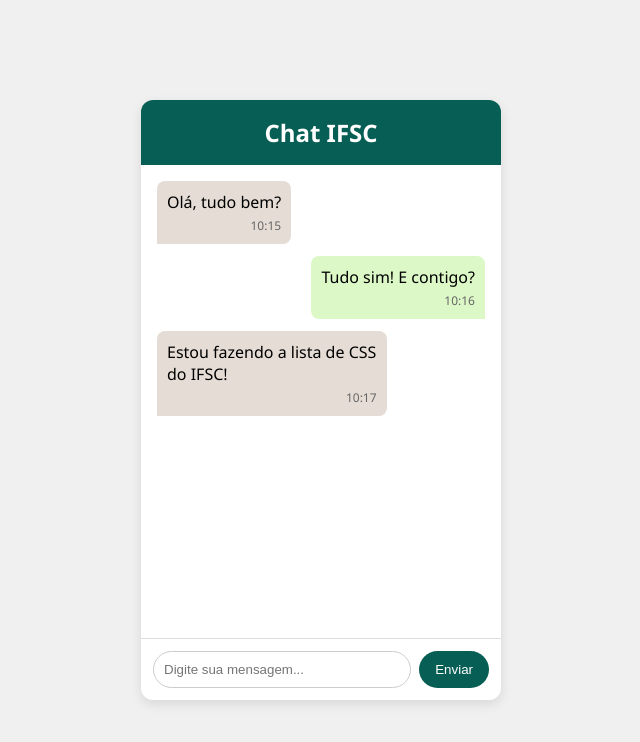
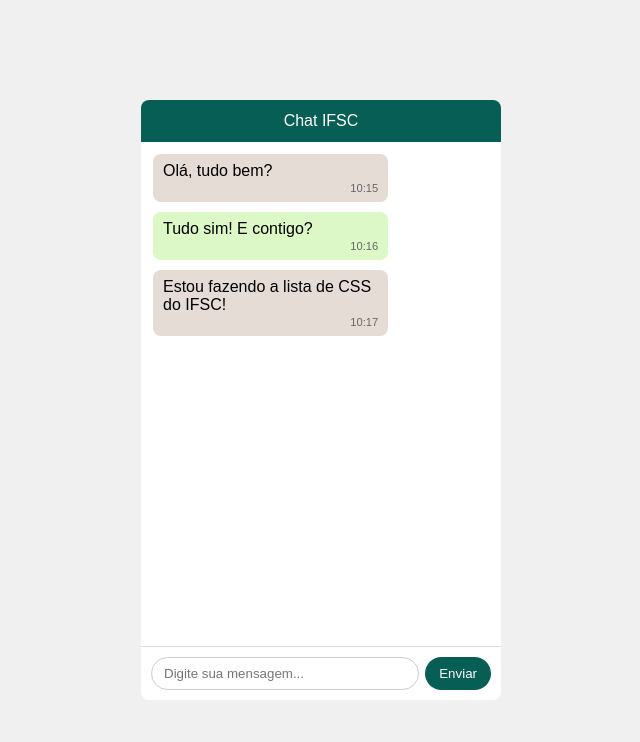
Before and after one commit to FernandoRamthun/ppi1_lista3, a plain HTML site: page 1-chat.html in a window 1280 px wide. Shown: the whole page, without its empty margins (319-959 px from the left). Drawn offline with Linux system fonts and the light colour scheme.

Commit message:
html 1 alterado

```diff
--- a/1-chat.html
+++ b/1-chat.html
@@ -3,96 +3,76 @@
 <head>
 <meta charset="UTF-8">
 <meta name="viewport" content="width=device-width, initial-scale=1.0">
-    <title>Chat com CSS</title>
+<title>Chat</title>
 <style>
-        /* Reset básico */
-        * {
-            margin: 0;
-            padding: 0;
-            box-sizing: border-box;
-        }
-
+  * { margin:0; padding:0; box-sizing:border-box; }
   body {
-            font-family: 'Segoe UI', sans-serif;
-            background-color: #f0f0f0;
-            height: 100vh;
+    font-family: sans-serif;
     display: flex;
     justify-content: center;
     align-items: center;
+    height: 100vh;
+    background: #f0f0f0;
   }
-
   .chat-container {
+    display: flex;
+    flex-direction: column;
     width: 360px;
     height: 600px;
-            background-color: #fff;
-            border-radius: 12px;
-            box-shadow: 0 4px 12px rgba(0, 0, 0, 0.1);
-            display: flex;
-            flex-direction: column;
+    background: #fff;
+    border-radius: 8px;
     overflow: hidden;
   }
-
   .chat-header {
-            background-color: #075e54;
-            color: white;
-            padding: 16px;
+    background: #075e54;
+    color: #fff;
     text-align: center;
-            position: relative;
+    padding: 12px;
   }
-
   .chat-messages {
     flex: 1;
-            padding: 16px;
+    padding: 12px;
     overflow-y: auto;
   }
-
   .message {
     max-width: 70%;
-            margin-bottom: 12px;
-            clear: both;
+    margin-bottom: 10px;
+    padding: 8px 10px;
+    border-radius: 8px;
+    word-wrap: break-word;
   }
-
   .received {
-            float: left;
-            background-color: #e5ddd5;
-            border-radius: 8px 8px 8px 0;
-            padding: 10px;
+    background: #e5ddd5;
+    align-self: flex-start;
   }
-
   .sent {
-            float: right;
-            background-color: #dcf8c6;
-            border-radius: 8px 8px 0 8px;
-            padding: 10px;
+    background: #dcf8c6;
+    align-self: flex-end;
   }
-
   .message-time {
-            font-size: 0.75rem;
+    font-size: 0.7rem;
     color: #666;
     text-align: right;
-            margin-top: 4px;
+    margin-top: 2px;
   }
-
   .chat-input {
-            padding: 12px;
+    display: flex;
+    padding: 10px;
     border-top: 1px solid #ddd;
-            display: flex;
-            gap: 8px;
+    gap: 6px;
   }
-
   .chat-input input {
     flex: 1;
-            padding: 10px;
+    padding: 8px 12px;
     border: 1px solid #ccc;
     border-radius: 20px;
     outline: none;
   }
-
   .chat-input button {
-            background-color: #075e54;
-            color: white;
+    background: #075e54;
+    color: #fff;
     border: none;
-            padding: 10px 16px;
+    padding: 8px 14px;
     border-radius: 20px;
     cursor: pointer;
   }
@@ -100,21 +80,19 @@
 </head>
 <body>
 <div class="chat-container">
-        <header class="chat-header">
-            <h2>Chat IFSC</h2>
-        </header>
+  <div class="chat-header">Chat IFSC</div>
 
   <div class="chat-messages">
     <div class="message received">
-                <p>Olá, tudo bem?</p>
+      Olá, tudo bem?
       <div class="message-time">10:15</div>
     </div>
     <div class="message sent">
-                <p>Tudo sim! E contigo?</p>
+      Tudo sim! E contigo?
       <div class="message-time">10:16</div>
     </div>
     <div class="message received">
-                <p>Estou fazendo a lista de CSS do IFSC!</p>
+      Estou fazendo a lista de CSS do IFSC!
       <div class="message-time">10:17</div>
     </div>
   </div>
```
Lines whose indentation alone changed are shown as unchanged.
